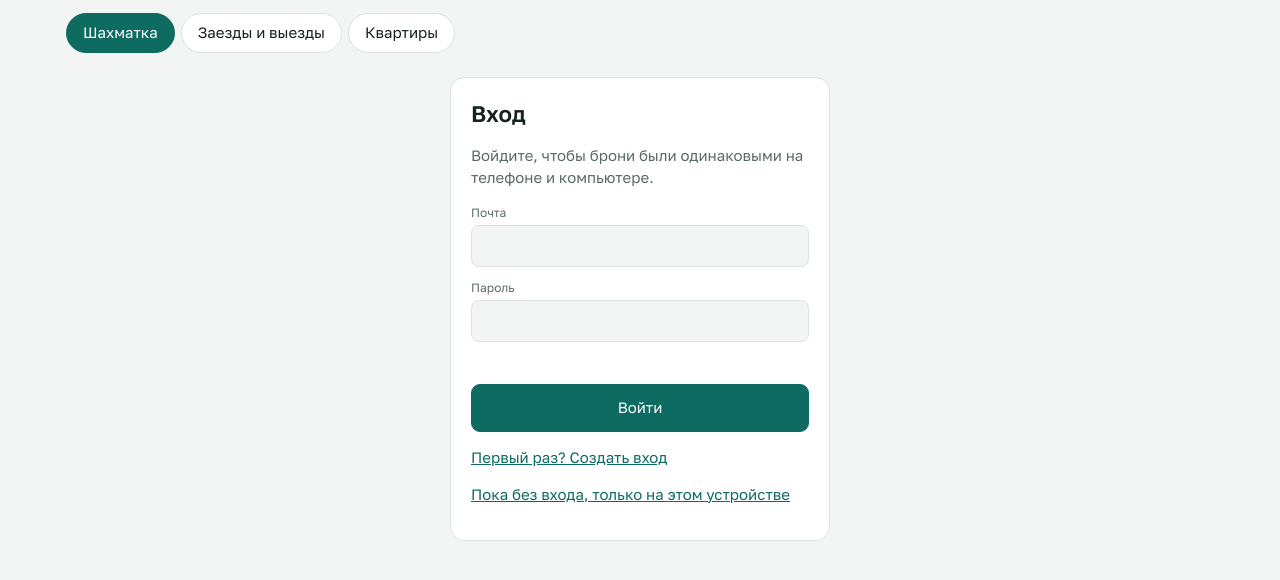
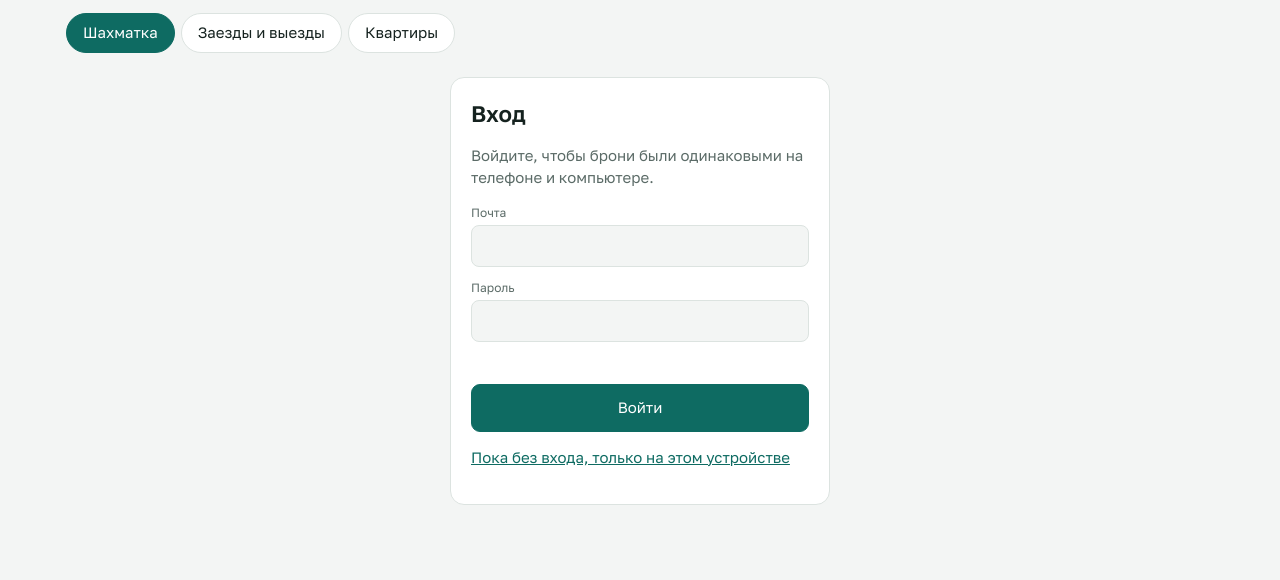
Before and after one commit to aidaruzebaev-dotcom/shakhmatka, a plain HTML site: page index.html in a window 1280 px wide. Shown: the part 66-646 px from the top of the page. Drawn offline with Linux system fonts and the light colour scheme; a web font is replaced by a local one.

Commit message:
Регистрация закрыта: убрана кнопка создания входа
Co-Authored-By: Claude Opus 5.5 <noreply@anthropic.com>
Claude-Session: https://claude.ai/code/session_01MwygyhgwE6wbqR48fuDXZB

```diff
--- a/index.html
+++ b/index.html
@@ -549,7 +549,6 @@ function authHtml(){
     +'<label for="l-pass">Пароль'+(reg?' (не меньше 6 знаков)':'')+'</label><input id="l-pass" type="password" autocomplete="'+(reg?'new-password':'current-password')+'">'
     +'<p class="err" id="l-err" role="alert"></p>'
     +'<div class="actions"><button type="submit" class="btn primary" id="l-go">'+(reg?'Создать и войти':'Войти')+'</button></div>'
-    +'<p class="note"><button type="button" class="link" data-act="authSwitch">'+(reg?'У меня уже есть вход':'Первый раз? Создать вход')+'</button></p>'
     +'<p class="note"><button type="button" class="link" data-act="localOnly">Пока без входа, только на этом устройстве</button></p>'
     +'</form>';
 }
```
